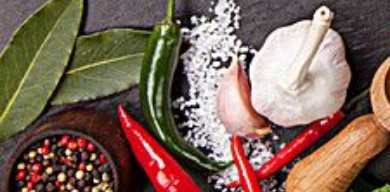
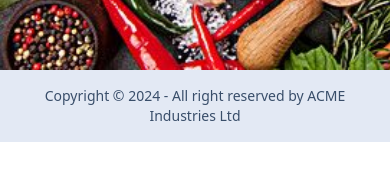
Before and after one commit to davronbekanvarov23/Kitchen, a React (Vite) app: page / in a window 390 px wide. Shown: the part 702-894 px from the top of the page. After the commit the page ends 844 px from the top, so only its background shows below. Built offline with nearby package versions, Linux system fonts and the light colour scheme; no server answers; the database is empty; sample sign-in values are in the browser's storage.

Commit message:
responsive changed

```diff
--- /dev/null
+++ b/src/components/Footer.jsx
@@ -0,0 +1,18 @@
+import React from "react";
+
+function Footer() {
+  return (
+    <div>
+      <footer className="footer footer-center bg-base-300 text-base-content p-4">
+        <aside>
+          <p>
+            Copyright © {new Date().getFullYear()} - All right reserved by ACME
+            Industries Ltd
+          </p>
+        </aside>
+      </footer>
+    </div>
+  );
+}
+
+export default Footer;
--- a/src/components/FormInput.jsx
+++ b/src/components/FormInput.jsx
@@ -11,7 +11,7 @@ function FormInput({ name, label, type, placeholder, size }) {
         placeholder={placeholder}
         className="input input-bordered input-success w-full "
         name={name}
-        required
+        // required
       />
     </label>
   );
--- a/src/components/index.js
+++ b/src/components/index.js
@@ -6,3 +6,4 @@ export { default as Pagination } from "./Pagination";
 export { default as Weather } from "./Weather";
 export { default as TodoList } from "./TodoList";
 export { default as AddTodo } from "./AddTodo";
+export { default as Footer } from "./Footer";
--- a/src/index.css
+++ b/src/index.css
@@ -1,6 +1,13 @@
 @tailwind base;
 @tailwind components;
 @tailwind utilities;
+
+html {
+  height: 100%;
+}
+body {
+  height: 100%;
+}
 
 @layer components {
   .align-element {
--- a/src/layout/MainLayout.jsx
+++ b/src/layout/MainLayout.jsx
@@ -1,15 +1,16 @@
 //rrd imports
 import { Outlet } from "react-router-dom";
 //components
-import { Navbar } from "../components";
+import { Footer, Navbar } from "../components";
 
 function MainLayout() {
   return (
     <>
       <Navbar />
-      <main>
+      <main >
         <Outlet />
       </main>
+      <Footer />
     </>
   );
 }
--- a/src/main.jsx
+++ b/src/main.jsx
@@ -9,6 +9,6 @@ import { Toaster } from "react-hot-toast";
 ReactDOM.createRoot(document.getElementById("root")).render(
   <Provider store={store}>
     <Toaster position=" top-right" />
-    <App />
+    <App  />
   </Provider>
 );
--- a/src/pages/Home.jsx
+++ b/src/pages/Home.jsx
@@ -17,9 +17,12 @@ function Home() {
     ["uid", "==", user.uid],
     ["createdAt"]
   );
-
   return (
-    <div className=" bg-[url('../../public/HomeBg.jpg')] bg-cover h-screen">
+    <div
+      className=" bg-[url('../../public/HomeBg.jpg')] bg-cover min-h-[700px]
+  lg:min-h-[483px]
+  "
+    >
       {" "}
       <div className="align-element">
         <h1 className=" font-bold   text-3xl text-white">Recipes</h1>
```
